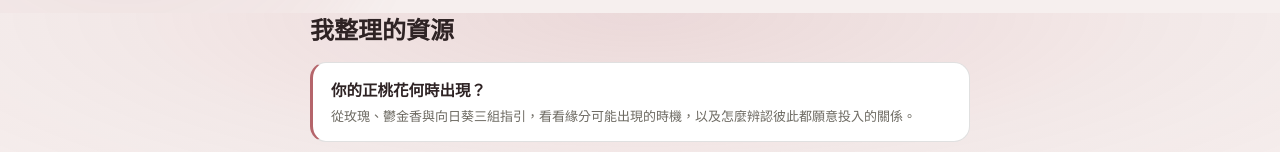
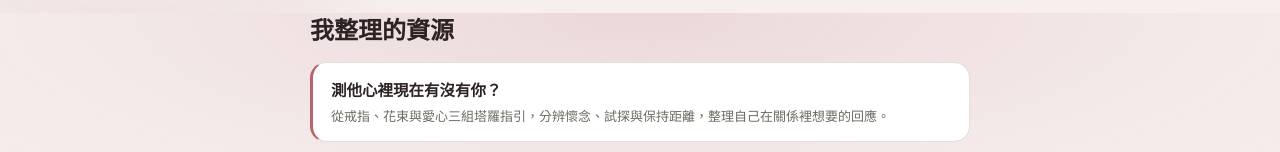
Before and after one commit to irenegirl85428/-, a plain HTML site: page index.html in a window 1280 px wide. Shown: the part 787-939 px from the top of the page. Drawn offline with Linux system fonts and the light colour scheme.

Commit message:
List latest relationship reading first

```diff
--- a/index.html
+++ b/index.html
@@ -274,6 +274,7 @@ a.card .d{font-size:13px;color:var(--dim);line-height:1.65;margin-top:4px;}
     <h2>我整理的資源</h2>
     <div class="cards">
       <!-- 卡片開始 -->
+      <a class="card" href="are-you-on-his-mind.html"><div class="t">測他心裡現在有沒有你？</div><div class="d">從戒指、花束與愛心三組塔羅指引，分辨懷念、試探與保持距離，整理自己在關係裡想要的回應。</div></a>
       <a class="card" href="when-love-arrives.html"><div class="t">你的正桃花何時出現？</div><div class="d">從玫瑰、鬱金香與向日葵三組指引，看看緣分可能出現的時機，以及怎麼辨認彼此都願意投入的關係。</div></a>
       <a class="card" href="1111-angel-blessings.html"><div class="t">1111 天使祝福｜此刻的你，會收到哪一份祝福？</div><div class="d">從星星、羽毛與鑰匙三組指引，練習接住肯定、照顧自己的感受，或為新機會踏出一步。</div></a>
       <a class="card" href="good-luck-returns.html"><div class="t">好運回來了｜你準備迎接哪一份美好？</div><div class="d">從太陽、星星與四葉草三組指引，探索機會、安心與行動，為想要的改變留下一個開始。</div></a>
```
